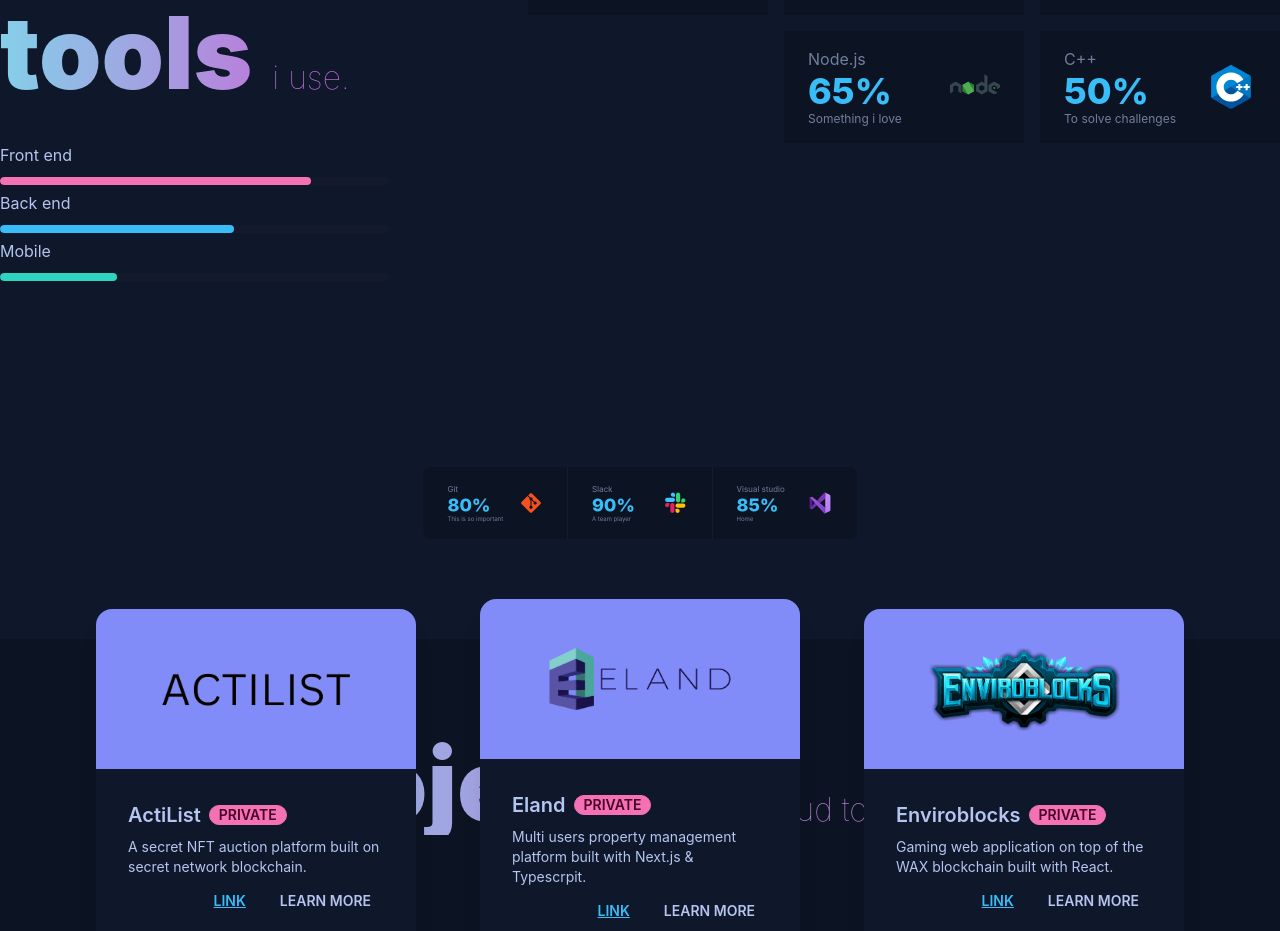
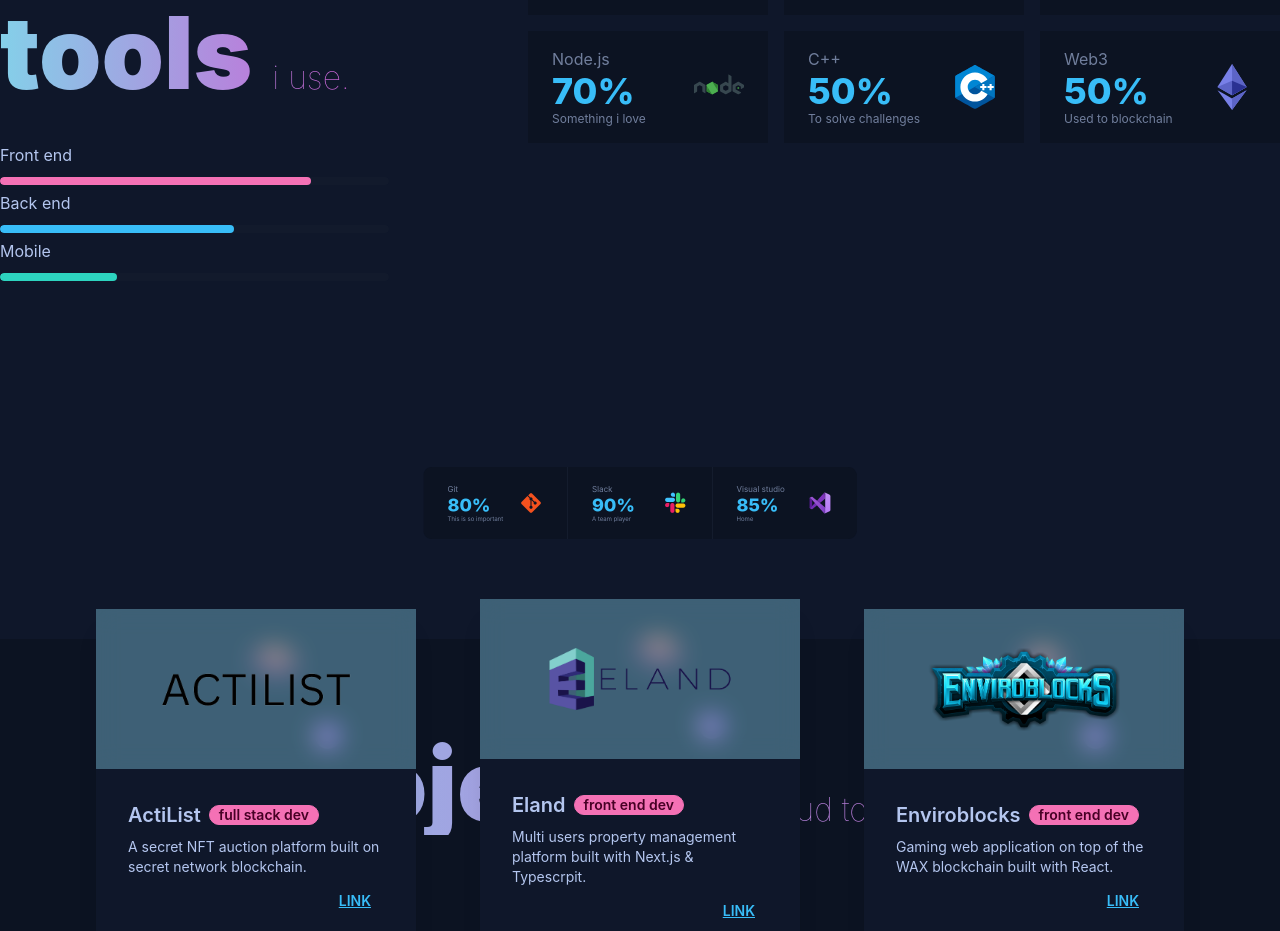
Before and after one commit to salimdriai/salim, a Next.js app: page / in a window 1280 px wide. Shown: the part 961-1892 px from the top of the page. Built offline with nearby package versions, Linux system fonts and the light colour scheme.

Commit message:
fix cards

```diff
--- a/components/ProjectCard/index.js
+++ b/components/ProjectCard/index.js
@@ -1,25 +1,31 @@
 import React from 'react'
 
-const ProjectCard = ({ src, title, description, link }) => {
+const ProjectCard = ({ src, title, description, link, role }) => {
   return (
     <div
-      style={{ height: '100%' }}
+      style={{ height: '100%', position: 'relative' }}
       className="card w-80 bg-base-100 shadow-xl cursor-pointer transition ease-in-out hover:-translate-y-1 hover:scale-102"
     >
-      <figure className="bg-secondary p-16 h-40">
+      <div style={{ position: 'absolute', zIndex: 3 }}>
+        <img src="/planets.svg" />
+      </div>
+      <figure
+        className=" p-16 h-40  backdrop-blur-md	"
+        style={{ backgroundColor: 'rgba(132, 208, 233, 0.4)', zIndex: 5 }}
+      >
         <img src={src} alt="project" />
       </figure>
       <div className="card-body">
         <h5 className="card-title">
           {title}
-          <div className="badge badge-accent">PRIVATE</div>
+          <div className="badge badge-accent">{role}</div>
         </h5>
         <p className="text-sm">{description}</p>
         <div className="card-actions justify-end">
           <a href={link} target="_blank" rel="noreferrer">
             <button className="btn btn-sm btn-link">Link</button>
           </a>
-          <button className="btn btn-sm btn-ghost">Learn more</button>
+          {/*  <button className="btn btn-sm btn-ghost">Learn more</button> */}
         </div>
       </div>
     </div>
--- a/components/Projects/index.js
+++ b/components/Projects/index.js
@@ -9,6 +9,7 @@
       'A secret NFT auction platform built on secret network blockchain.',
     src: '/logo-acti.png',
     link: 'https://www.test.actilist.co',
+    role: 'full stack dev',
   },
   {
     title: 'Eland',
@@ -16,6 +17,7 @@
       'Multi users property management platform built with Next.js & Typescrpit.',
     src: '/eland-logo-04.png',
     link: 'https://www.eland.pk',
+    role: 'front end dev',
   },
   {
     title: 'Enviroblocks',
@@ -23,6 +25,7 @@
       'Gaming web application on top of the WAX blockchain built with React.',
     src: '/enviro-logo.png',
     link: 'https://www.enviroblocks.io',
+    role: 'front end dev',
   },
 ]
 const Projects = () => {
@@ -43,13 +46,14 @@
           ref={parallax.ref}
           className="my-8 md:my-16 flex  flex-col md:flex-row items-center justify-center gap-16"
         >
-          {projects.map(({ title, description, src, link }) => (
+          {projects.map(({ title, description, src, link, role }) => (
             <ProjectCard
               key={title}
               title={title}
               description={description}
               src={src}
               link={link}
+              role={role}
             />
           ))}
         </div>
--- a/components/Skills/index.js
+++ b/components/Skills/index.js
@@ -24,7 +24,7 @@
   {
     label: 'Node.js',
     src: '/icons8-nodejs.svg',
-    percentage: 65,
+    percentage: 70,
     text: 'Something i love',
   },
   {
@@ -32,6 +32,12 @@
     src: '/icons8-cpp.svg',
     percentage: 50,
     text: 'To solve challenges',
+  },
+  {
+    label: 'Web3',
+    src: '/icons8-ethereum.svg',
+    percentage: 50,
+    text: 'Used to blockchain',
   },
 ]
 
@@ -113,7 +119,7 @@
           </div>
         </div>
       </div>
-      <div ref={parallax.ref} className="flex md:justify-center mb-4">
+      <div ref={parallax.ref} className="hidden md:flex md:justify-center mb-4">
         <div className="stats bg-base-300 md:my-10">
           {tools.map(({ label, src, percentage, text }) => (
             <div key={label} className="stat">
```
Also changed, not shown: public/icons8-ethereum.svg (added).
